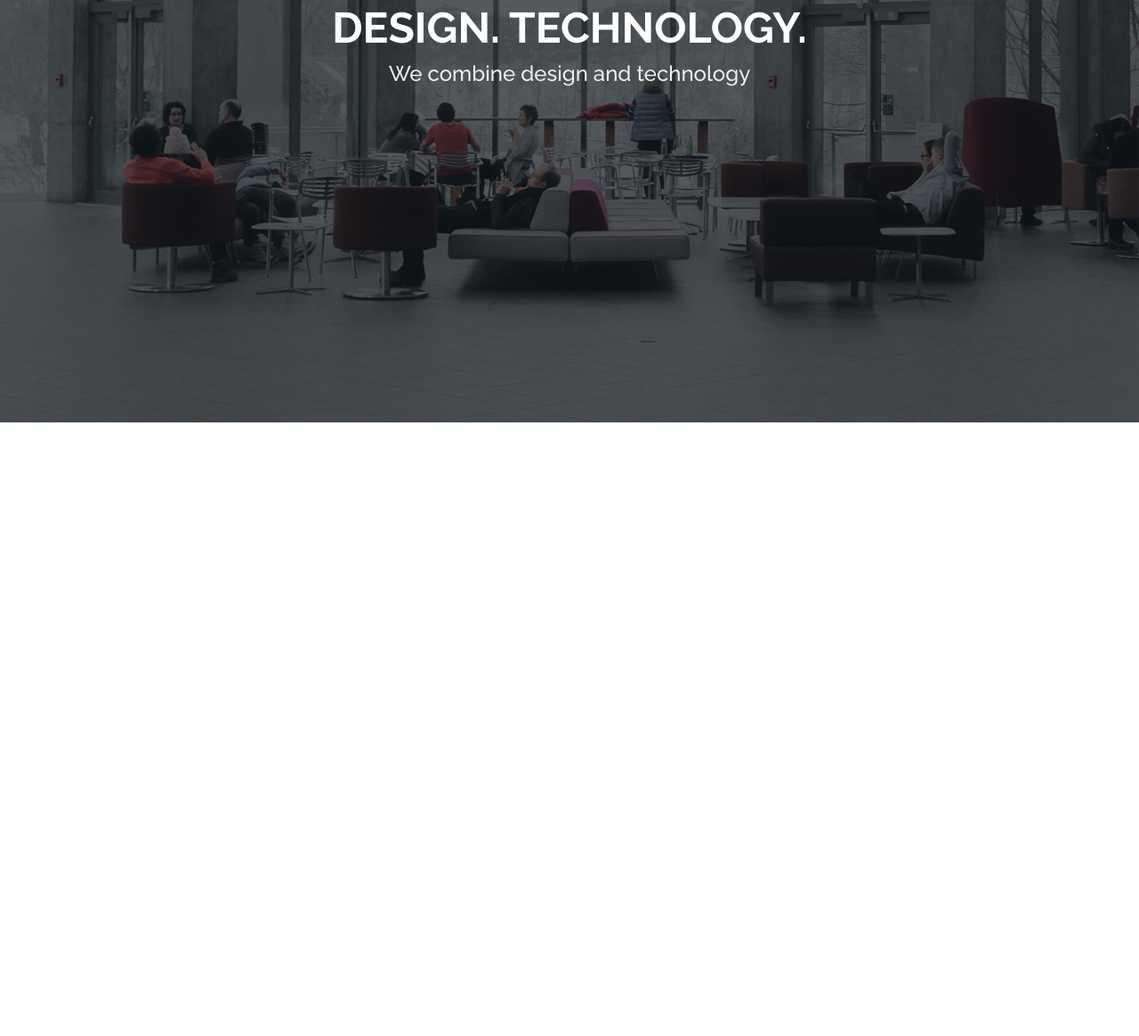
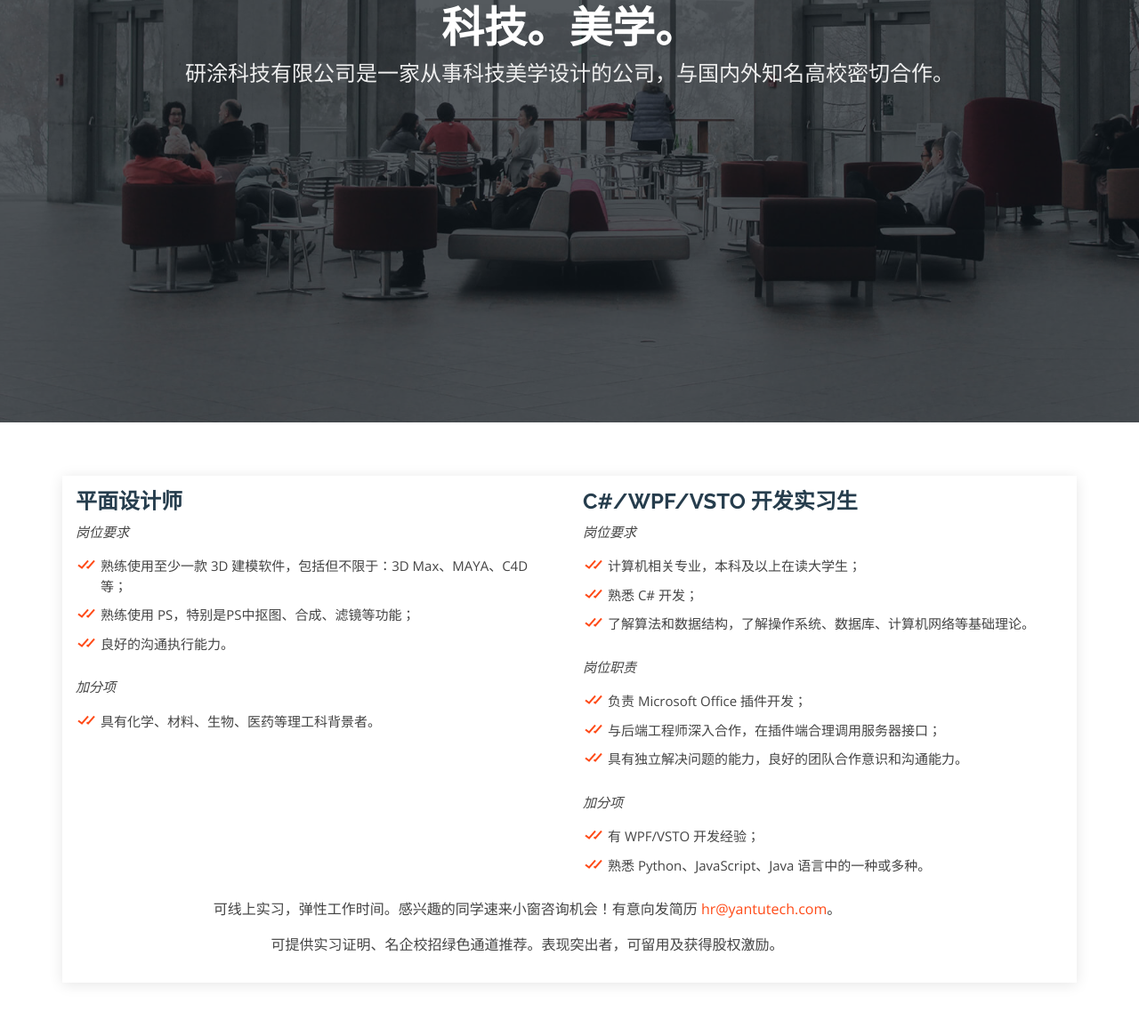
Before and after one commit to YanTuTech/yantutech.com, a plain HTML site: page index.html in a window 1280 px wide. Shown: the part 325-1490 px from the top of the page at 89% size. Before the commit the page ends 800 px from the top, so only its background shows below. Drawn offline with nearby package versions, Linux system fonts and the light colour scheme.

Commit message:
update join us

```diff
--- a/assets/css/style.css
+++ b/assets/css/style.css
@@ -573,7 +573,7 @@ section {
 --------------------------------------------------------------*/
 .about .container {
   box-shadow: 0px 2px 15px rgba(0, 0, 0, 0.1);
-  padding-bottom: 15px;
+  padding: 15px;
 }
 
 .about .count-box {
--- a/index.html
+++ b/index.html
@@ -10,7 +10,7 @@
   <meta content="" name="keywords">
 
   <!-- Favicons -->
-  <link href="assets/img/favicon.png" rel="icon">
+  <link href="assets/img/scifig.png" rel="icon">
   <link href="assets/img/apple-touch-icon.png" rel="apple-touch-icon">
 
   <!-- Google Fonts -->
@@ -48,7 +48,8 @@
 
       <nav class="nav-menu d-none d-lg-block">
         <ul>
-          <li class="active"><a href="index.html">Home</a></li>
+          <li class="active"><a href="#hero">主页</a></li>
+          <li><a href="#about">加入我们</a></li>
         </ul>
       </nav><!-- .nav-menu -->
 
@@ -59,10 +60,77 @@
   <!-- ======= Hero Section ======= -->
   <section id="hero">
     <div class="hero-container" data-aos="fade-up" data-aos-delay="150">
-      <h1>Design. Technology.</h1>
-      <h2>We combine design and technology</h2>
+      <h1>科技。美学。</h1>
+      <h2>研涂科技有限公司是一家从事科技美学设计的公司，与国内外知名高校密切合作。</h2>
     </div>
   </section><!-- End Hero -->
+
+  <main id="main">
+
+    <!-- ======= About Section ======= -->
+    <section id="about" class="about">
+      <div class="container" data-aos="fade-up">
+
+        <div class="row">
+        <div class="col-lg-6 pt-3 pt-lg-0 content">
+            <h3>平面设计师</h3>
+            <p class="font-italic">
+              岗位要求
+            </p>
+            <ul>
+              <li><i class="bx bx-check-double"></i> 熟练使用至少一款 3D 建模软件，包括但不限于：3D Max、MAYA、C4D 等；</li>
+              <li><i class="bx bx-check-double"></i> 熟练使用 PS，特别是PS中抠图、合成、滤镜等功能；</li>
+              <li><i class="bx bx-check-double"></i> 良好的沟通执行能力。</li>
+            </ul>
+            <p class="font-italic">
+              加分项
+            </p>
+            <ul>
+              <li><i class="bx bx-check-double"></i> 具有化学、材料、生物、医药等理工科背景者。</li>
+            </ul>
+
+          </div>
+          <div class="col-lg-6 pt-3 pt-lg-0 content">
+            <h3>C#/WPF/VSTO 开发实习生</h3>
+            <p class="font-italic">
+              岗位要求
+            </p>
+            <ul>
+              <li><i class="bx bx-check-double"></i> 计算机相关专业，本科及以上在读大学生；</li>
+              <li><i class="bx bx-check-double"></i> 熟悉 C# 开发；</li>
+              <li><i class="bx bx-check-double"></i> 了解算法和数据结构，了解操作系统、数据库、计算机网络等基础理论。</li>
+            </ul>
+            <p class="font-italic">
+              岗位职责
+            </p>
+            <ul>
+              <li><i class="bx bx-check-double"></i> 负责 Microsoft Office 插件开发；</li>
+              <li><i class="bx bx-check-double"></i> 与后端工程师深入合作，在插件端合理调用服务器接口；</li>
+              <li><i class="bx bx-check-double"></i> 具有独立解决问题的能力，良好的团队合作意识和沟通能力。</li>
+            </ul>
+            <p class="font-italic">
+              加分项
+            </p>
+            <ul>
+              <li><i class="bx bx-check-double"></i> 有 WPF/VSTO 开发经验；</li>
+              <li><i class="bx bx-check-double"></i> 熟悉 Python、JavaScript、Java 语言中的一种或多种。</li>
+            </ul>
+          </div>
+        </div>
+        <div class="row justify-content">
+          <div class="col-lg-11">
+            <div class="row justify-content-center">
+              <p>可线上实习，弹性工作时间。感兴趣的同学速来小窗咨询机会！有意向发简历 <a href="mailto:hr@yantutech.com">hr@yantutech.com</a>。</p>
+              <p>
+              可提供实习证明、名企校招绿色通道推荐。表现突出者，可留用及获得股权激励。
+            </p>
+            </div>
+          </div>
+        </div>
+
+      </div>
+    </section><!-- End About Section -->
+  </main>
 
 
   <a href="#" class="back-to-top"><i class="ri-arrow-up-line"></i></a>
```
Also changed, not shown: assets/img/scifig.png (added).
